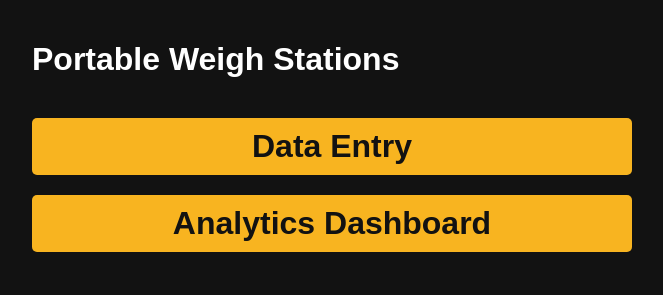
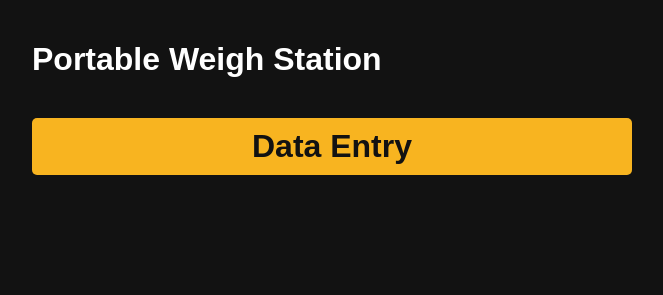
Before and after one commit to tannermnelson/PortableWS, a plain HTML site: page index.html in a window 1280 px wide. Shown: the whole page, without its empty margins (308-971 px from the left). Drawn offline with Linux system fonts and the light colour scheme.

Commit message:
Add files via upload

```diff
--- a/index.html
+++ b/index.html
@@ -7,7 +7,7 @@
     <link rel="stylesheet" href="styles.css"> <!-- Optional for styling -->
 </head>
 <body>
-    <h1>Portable Weigh Stations</h1>
+    <h1>Portable Weigh Station</h1>
 	<br>
     <a href="Portable_WS.html" style="text-decoration: none;">
 
@@ -17,13 +17,5 @@
 
 	</a>
 
-    <a href="https://app.powerbi.com/reportEmbed?reportId=26b93c1d-38d3-437c-830a-73f47e5dfe59&autoAuth=true&ctid=80f23f4a-91a4-4566-8db1-3bcabb21d1cb" style="text-decoration: none;">
-
-			<div class="banner">
-				<h1>Analytics Dashboard</h1>
-			</div>
-
-	</a>
-
 </body>
 </html>
```
